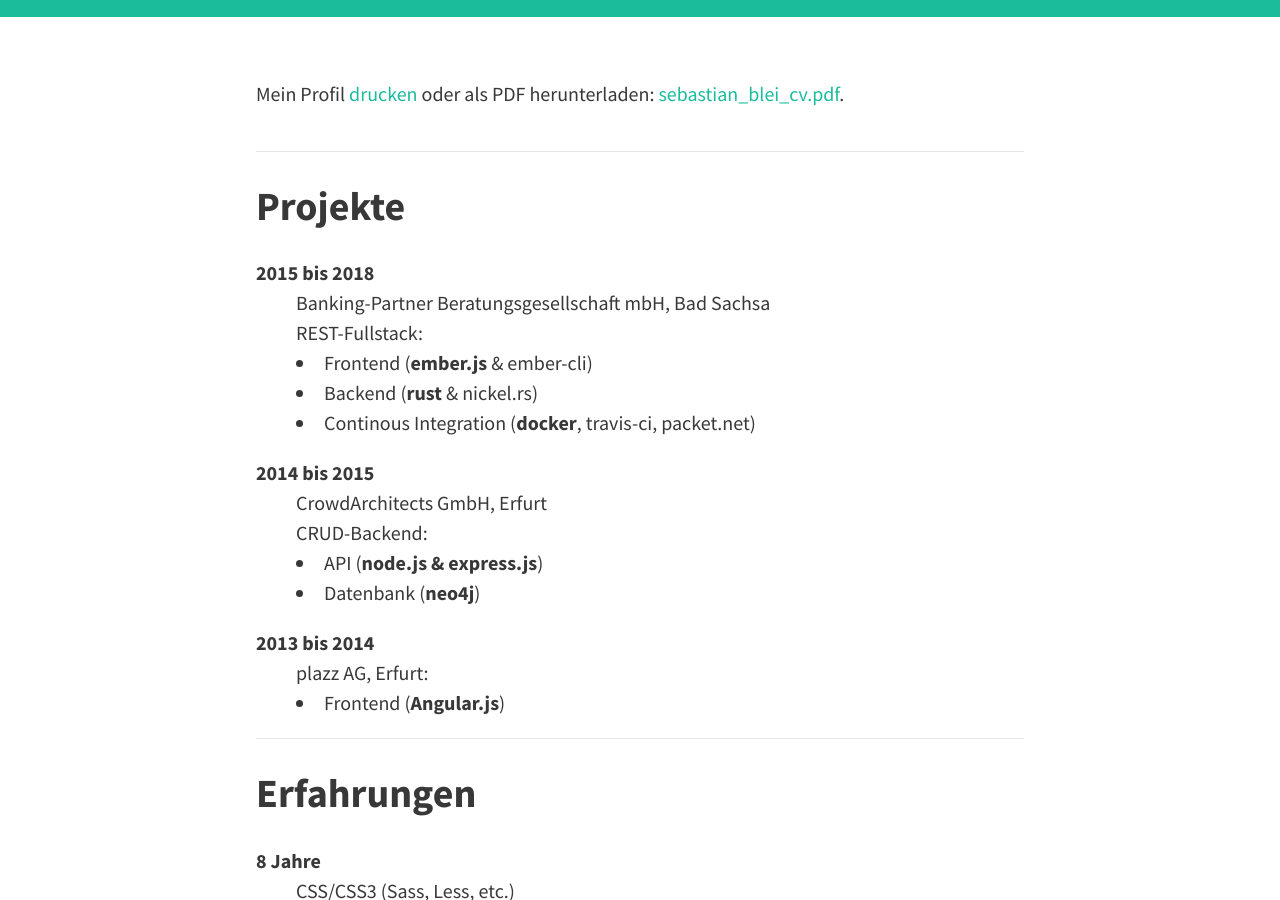
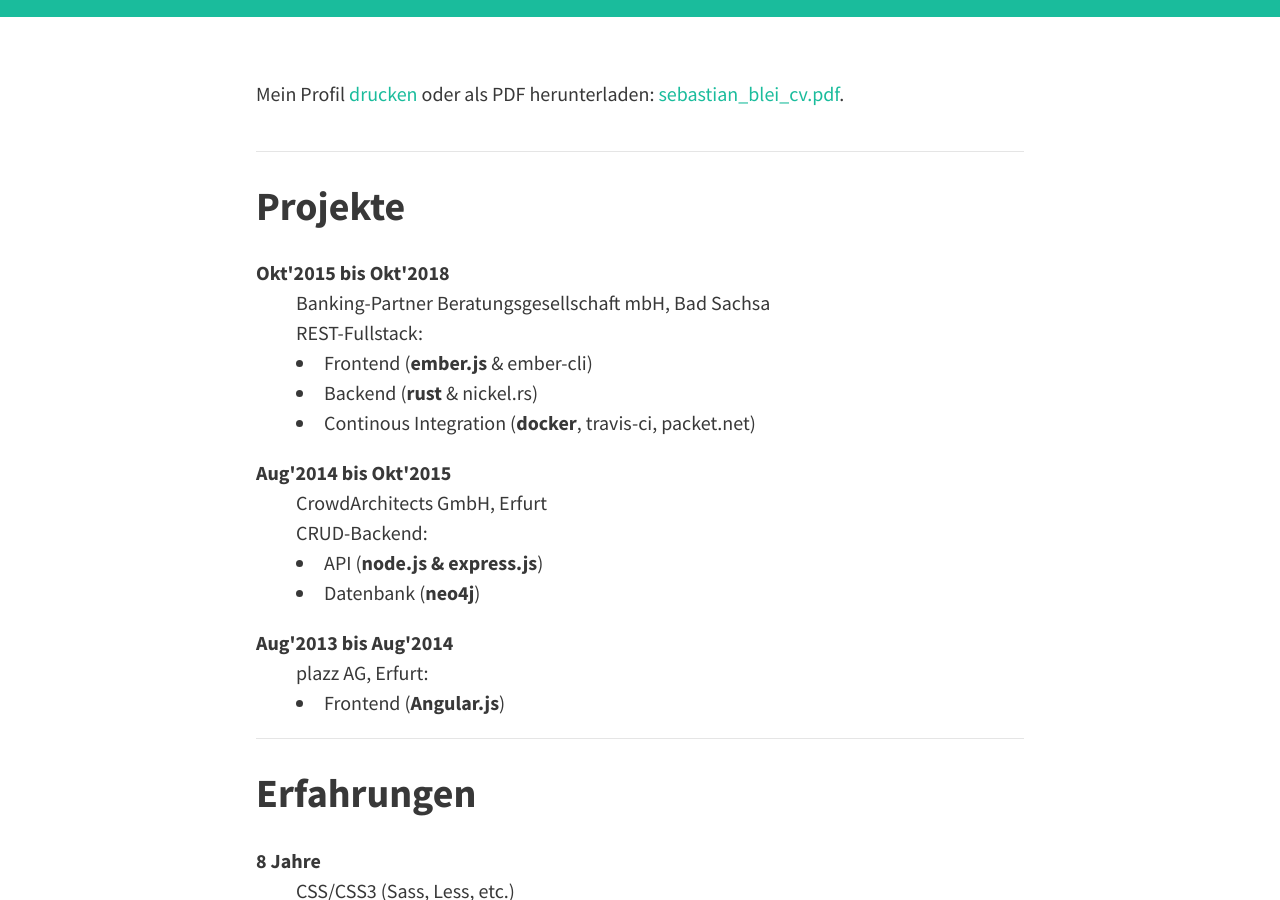
Before and after one commit to iamsebastian/official-site, a Jekyll site: the page built from index.html, in a window 1280 px wide and 900 px high, scrolled down 257 px. Built offline with Jekyll 4.4.1, drawn with Linux system fonts in a browser that asks for light colours; the list of posts is cut into pages by our own code.

Commit message:
Updated project times

```diff
--- a/index.html
+++ b/index.html
@@ -13,7 +13,7 @@ Mein Profil <a href="javascript:window.print();">drucken</a> oder als PDF herunt
 <hr>
 <h2>Projekte</h2>
 <dl>
-  <dt>2015 bis 2018</dt>
+  <dt>Okt'2015 bis Okt'2018</dt>
   <dd>Banking-Partner Beratungsgesellschaft mbH, Bad Sachsa
   <ul>REST-Fullstack:
     <li>Frontend (<b>ember.js</b> &amp; ember-cli)</li>
@@ -22,7 +22,7 @@ Mein Profil <a href="javascript:window.print();">drucken</a> oder als PDF herunt
   </ul>
   </dd>
 
-  <dt>2014 bis 2015</dt>
+  <dt>Aug'2014 bis Okt'2015</dt>
   <dd>CrowdArchitects GmbH, Erfurt
   <ul>CRUD-Backend:
     <li>API (<b>node.js & express.js</b>)</li>
@@ -30,7 +30,7 @@ Mein Profil <a href="javascript:window.print();">drucken</a> oder als PDF herunt
   </ul>
   </dd>
 
-  <dt>2013 bis 2014</dt>
+  <dt>Aug'2013 bis Aug'2014</dt>
   <dd>plazz AG, Erfurt:
   <ul>
     <li>Frontend (<b>Angular.js</b>)</li>
```
